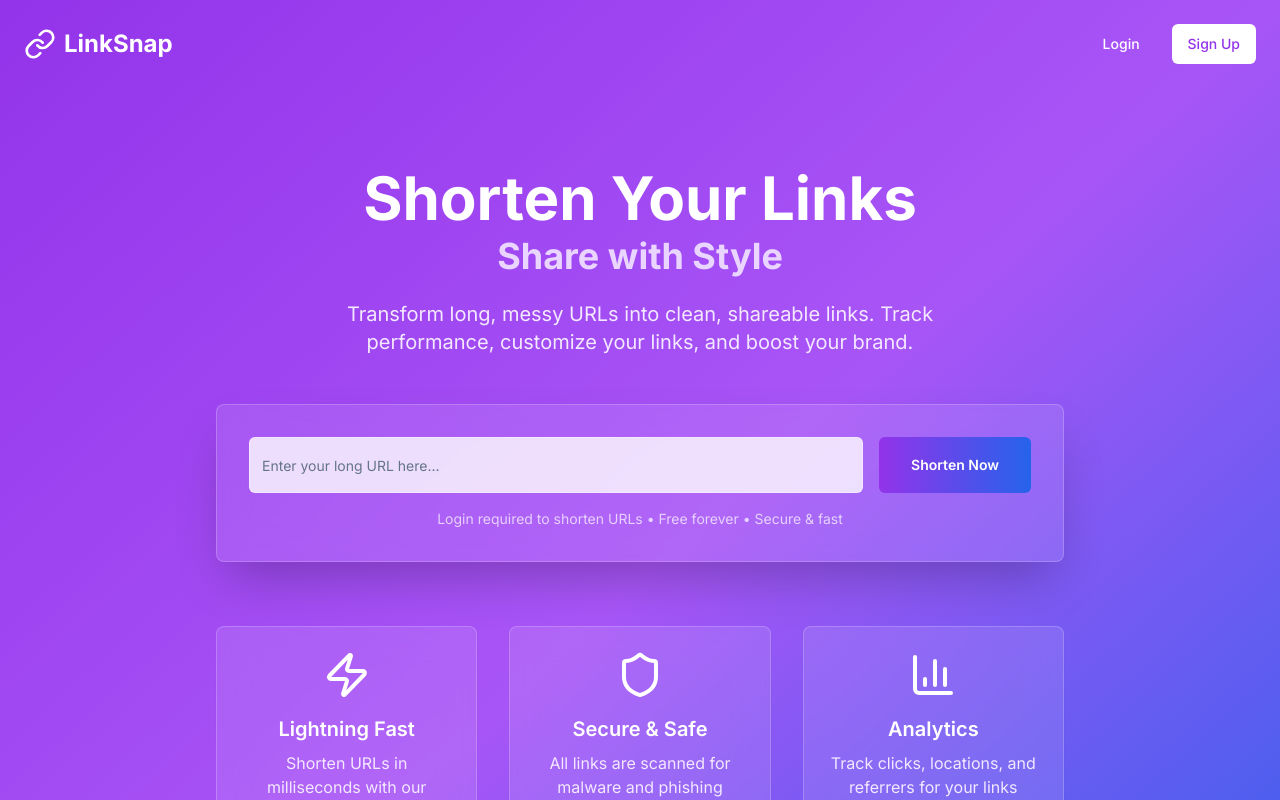
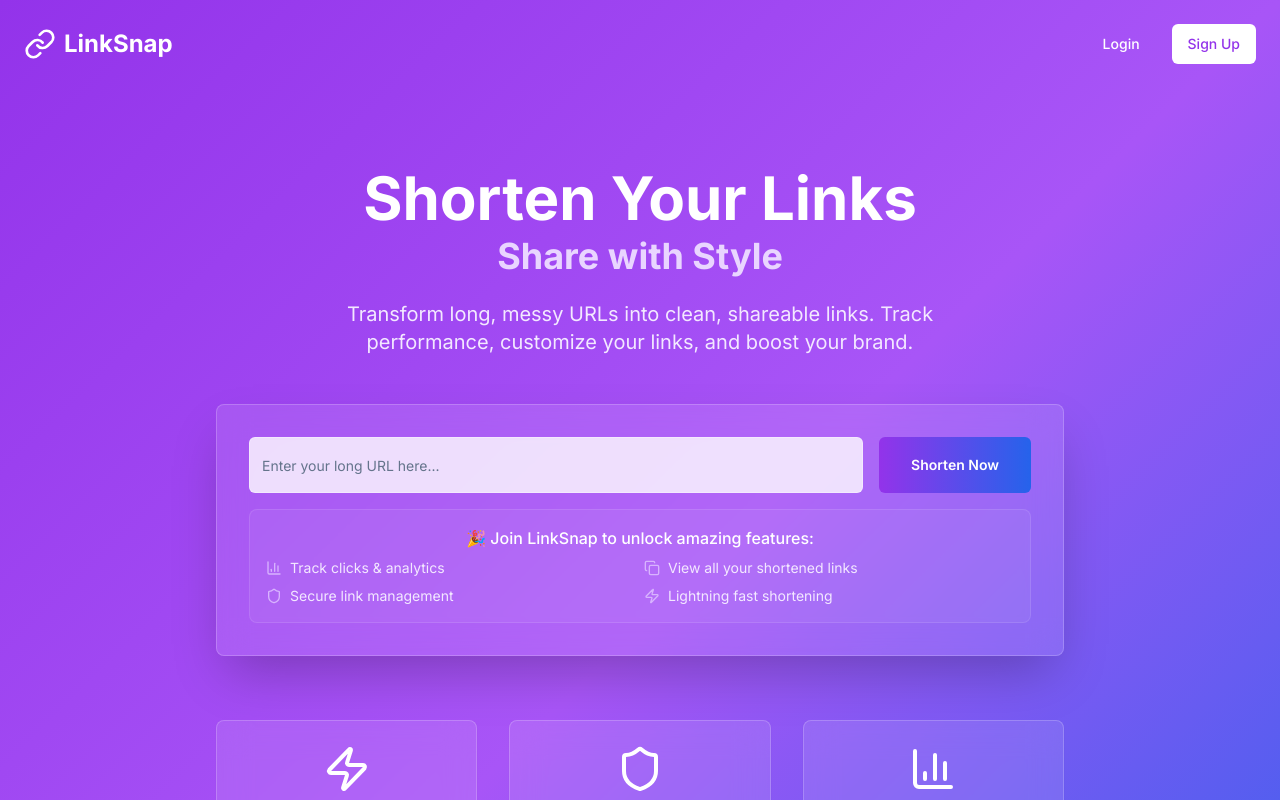
Before and after one commit to ashutoshh-17/LinkSnap-Web_Link_Shortener, a React (Vite) app: page / in a window 1280 px wide. Shown: the top 800 px of the page. Built offline with nearby package versions, Linux system fonts and the light colour scheme.

Commit message:
Refactor: Improve landing page messaging
Update the landing page to highlight the benefits of registration, such as analytics and link history, instead of simply stating that login is required. This aims to encourage user registration.

```diff
--- a/src/pages/Index.tsx
+++ b/src/pages/Index.tsx
@@ -29,8 +29,8 @@ const Index = () => {
       // Store the URL in localStorage so we can use it after login
       localStorage.setItem('pendingUrl', url);
       toast({
-        title: "Login Required",
-        description: "Please login to shorten URLs",
+        title: "Join LinkSnap to Continue",
+        description: "Create your free account to shorten URLs and track analytics",
       });
       // Redirect to login page
       window.location.href = '/login';
@@ -124,9 +124,27 @@ const Index = () => {
               {isLoading ? 'Shortening...' : 'Shorten Now'}
             </Button>
           </div>
-          <p className="text-white/70 mt-4 text-sm">
-            Login required to shorten URLs • Free forever • Secure & fast
-          </p>
+          <div className="mt-4 p-4 bg-white/5 rounded-lg border border-white/10">
+            <p className="text-white font-medium mb-2">🎉 Join LinkSnap to unlock amazing features:</p>
+            <div className="grid md:grid-cols-2 gap-2 text-sm text-purple-100">
+              <div className="flex items-center">
+                <BarChart3 className="h-4 w-4 mr-2 text-purple-300" />
+                Track clicks & analytics
+              </div>
+              <div className="flex items-center">
+                <Copy className="h-4 w-4 mr-2 text-purple-300" />
+                View all your shortened links
+              </div>
+              <div className="flex items-center">
+                <Shield className="h-4 w-4 mr-2 text-purple-300" />
+                Secure link management
+              </div>
+              <div className="flex items-center">
+                <Zap className="h-4 w-4 mr-2 text-purple-300" />
+                Lightning fast shortening
+              </div>
+            </div>
+          </div>
         </Card>
 
         {/* Features */}
```
